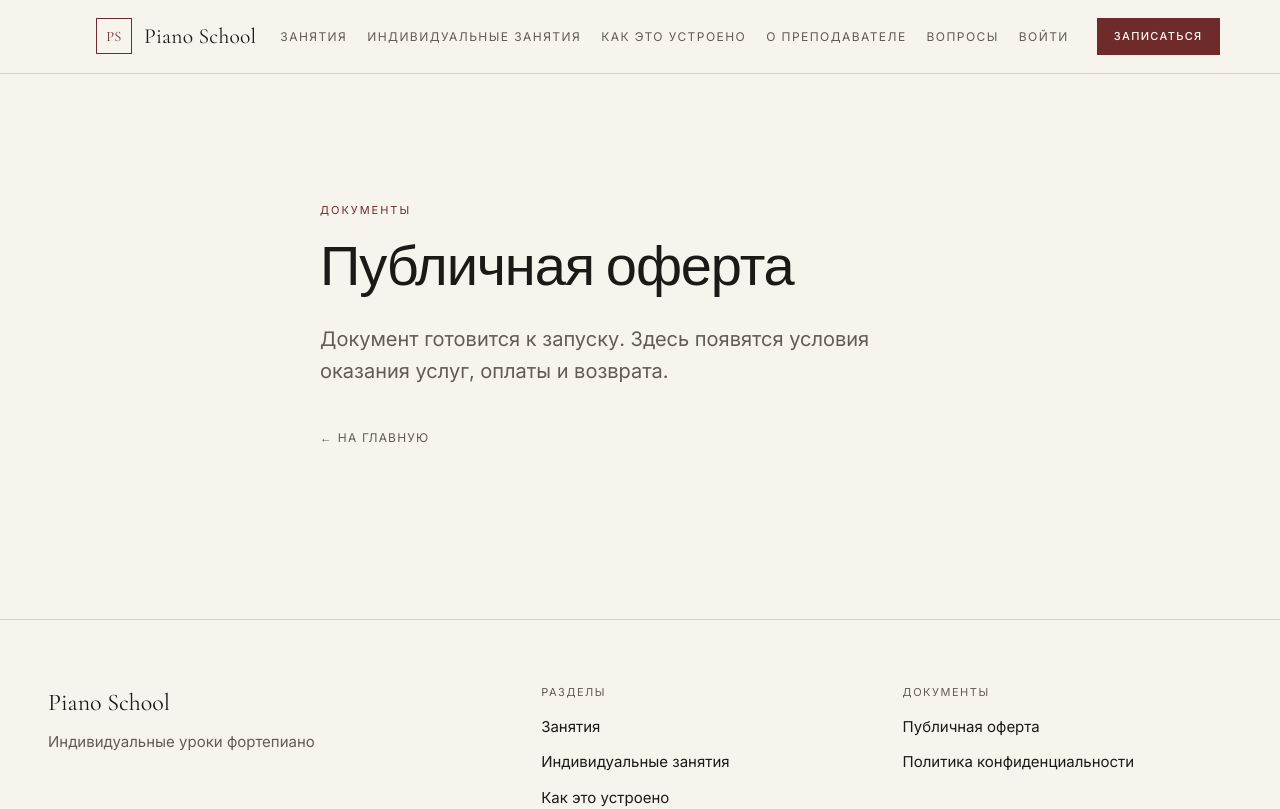
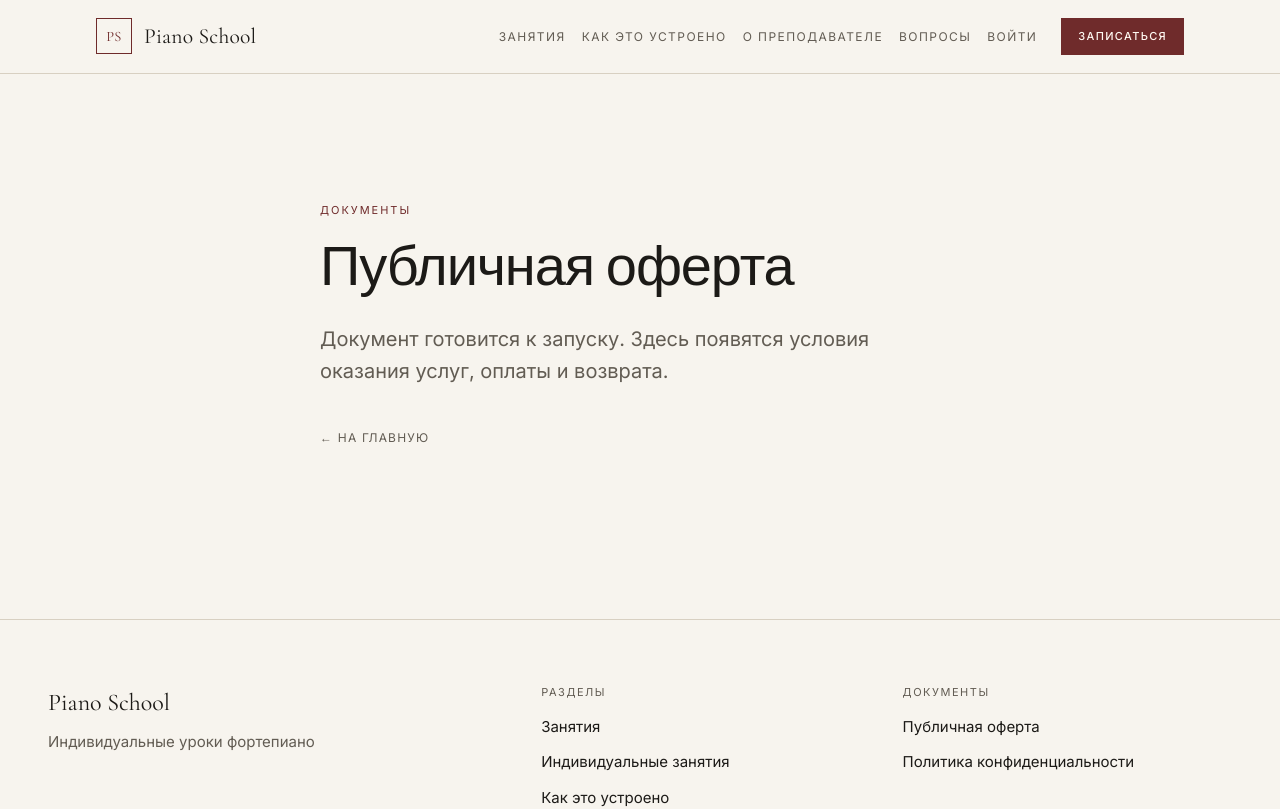
Before and after one commit to Levitskyy/piano-school, a Next.js app in the folder apps/web/: page /oferta in a window 1280 px wide. Shown: the top 809 px of the page. Built offline with nearby package versions, Linux system fonts and the light colour scheme; no server answers.

Commit message:
Keep site navigation expanded on wide screens

```diff
--- a/apps/web/app/globals.css
+++ b/apps/web/app/globals.css
@@ -233,7 +233,7 @@ svg {
   position: static;
   display: flex;
   align-items: center;
-  gap: 1.25rem;
+  gap: 1rem;
   inline-size: auto;
   max-block-size: none;
   margin: 0;
--- a/apps/web/components/site-header-nav.tsx
+++ b/apps/web/components/site-header-nav.tsx
@@ -7,6 +7,12 @@ import { navigation, site } from "@/content/landing";
 import type { User } from "@/lib/auth";
 
 const POPOVER_OPEN_SELECTOR = ":is(:popover-open, .\\:popover-open)";
+
+// Кнопка «Записаться» уже ведёт на /individual-lessons; длинная текстовая
+// ссылка дублирует её и не даёт меню поместиться в строку на ноутбуках.
+const headerNavigation = navigation.filter(
+  (item) => item.href !== "/individual-lessons",
+);
 
 type SiteHeaderNavProps = {
   user: User | null;
@@ -35,7 +41,12 @@ export function SiteHeaderNav({ user }: SiteHeaderNavProps) {
     inner.classList.add("is-measuring", "is-wide");
     menu.removeAttribute("popover");
 
-    const fits = inner.scrollWidth <= inner.clientWidth;
+    // scrollWidth останавливается на границе padding, поэтому ссылки,
+    // зашедшие в правый отступ, всё равно считаются поместившимися.
+    const paddingEnd = parseFloat(getComputedStyle(inner).paddingInlineEnd) || 0;
+    const contentEnd = inner.getBoundingClientRect().right - paddingEnd;
+    // 1px — погрешность дробных координат при центрировании строки.
+    const fits = menu.getBoundingClientRect().right <= contentEnd + 1;
 
     if (!fits) {
       inner.classList.remove("is-wide");
@@ -43,7 +54,7 @@ export function SiteHeaderNav({ user }: SiteHeaderNavProps) {
       if (wasOpen && !previousWide) menu.showPopover?.();
     }
 
-    inner.classList.remove("is-measuring");
+    requestAnimationFrame(() => inner.classList.remove("is-measuring"));
     setIsWide(fits);
   }, []);
 
@@ -93,7 +104,7 @@ export function SiteHeaderNav({ user }: SiteHeaderNavProps) {
         </button>
 
         <ul className="mobile-menu" id="site-menu" ref={menuRef} {...popoverAttr}>
-          {navigation.map((item) => (
+          {headerNavigation.map((item) => (
             <li key={item.href}>
               <Link href={item.href}>{item.label}</Link>
             </li>
```
